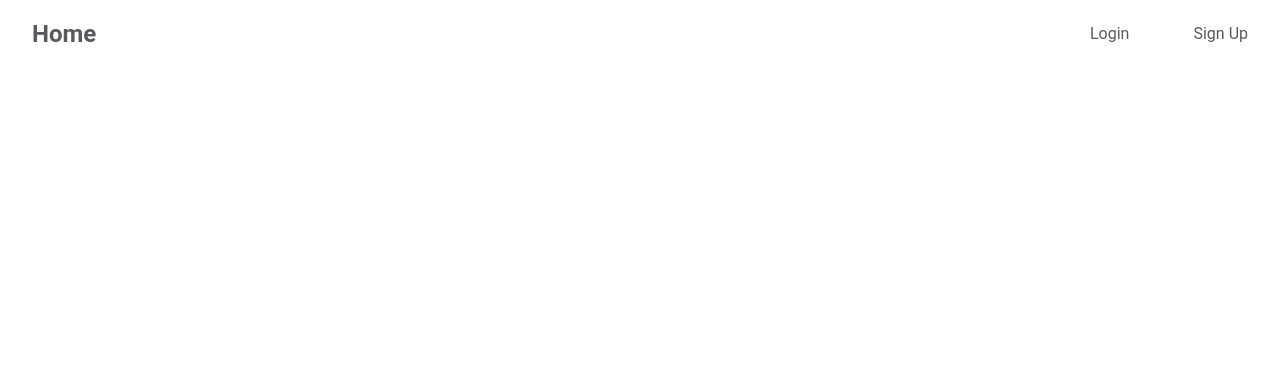
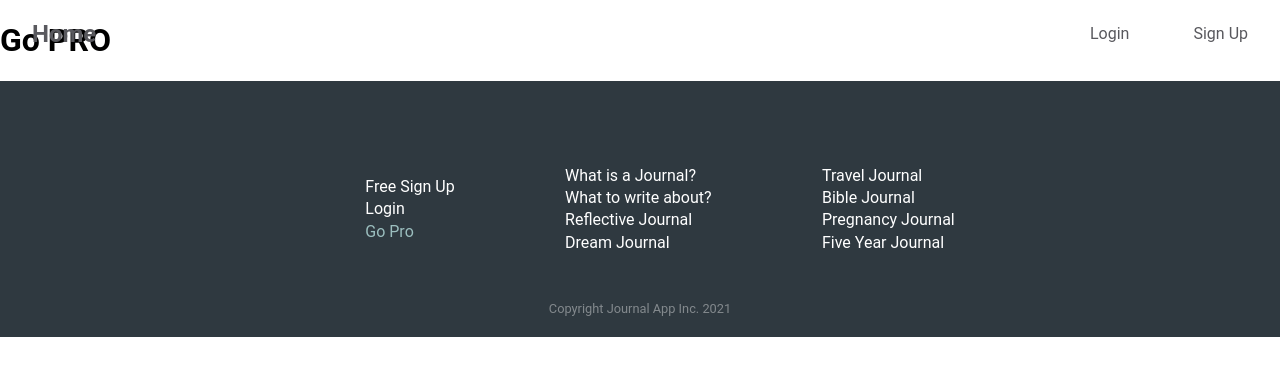
Before and after one commit to rpashev/vue-journal-app, a Vue app: page /go-pro in a window 1280 px wide. Before the commit this address had no page. Shown: the top 376 px of the page. Built offline with nearby package versions, Linux system fonts and the light colour scheme.

Commit message:
added a footer

```diff
--- a/src/App.vue
+++ b/src/App.vue
@@ -1,12 +1,16 @@
 <template>
   <the-header />
   <router-view />
+  <the-footer />
 </template>
 <script>
 import TheHeader from "../src/components/layout/TheHeader.vue";
+import TheFooter from "../src/components/layout/TheFooter.vue";
+
 export default {
   components: {
     TheHeader,
+    TheFooter
   },
 };
 </script>
--- a/src/components/layout/TheFooter.vue
+++ b/src/components/layout/TheFooter.vue
@@ -1,3 +1,87 @@
 <template>
+  <footer>
+    <ul class="footer__prompts">
+      <li>
+        <router-link to="/sign-up">Free Sign Up</router-link>
+      </li>
+      <li>
+        <router-link to="/login">Login</router-link>
+      </li>
+      <li>
+        <router-link to="/go-pro">Go Pro</router-link>
+      </li>
+    </ul>
+    <div class="footer__info">
+      <ul class="footer__info-group">
+        <li>
+          <router-link to="/sign-up">What is a Journal?</router-link>
+        </li>
+        <li>
+          <router-link to="/sign-up">What to write about?</router-link>
+        </li>
+        <li>
+          <router-link to="/sign-up">Reflective Journal</router-link>
+        </li>
+        <li>
+          <router-link to="/sign-up">Dream Journal</router-link>
+        </li>
+      </ul>
+      <ul class="footer__info-group">
+        <li>
+          <router-link to="/sign-up">Travel Journal</router-link>
+        </li>
+        <li>
+          <router-link to="/sign-up">Bible Journal</router-link>
+        </li>
+        <li>
+          <router-link to="/sign-up">Pregnancy Journal</router-link>
+        </li>
+        <li>
+          <router-link to="/sign-up">Five Year Journal</router-link>
+        </li>
+      </ul>
+    </div>
+    <p>Copyright Journal App Inc. 2021</p>
+  </footer>
+</template>
 
-</template>
+<style scoped>
+footer {
+  position: relative;
+  bottom: 0;
+  left: 0;
+  height: 16rem;
+  width: 100%;
+  background: #2f3940;
+  display: flex;
+  align-items: center;
+  justify-content: center;
+}
+.footer__info {
+  display: flex;
+}
+ul {
+  list-style: none;
+}
+li {
+  margin: 0.2rem;
+}
+a {
+  font: inherit;
+  margin: 0 2rem;
+  text-decoration: none;
+  color: #fff;
+}
+a:active,
+a:hover,
+a.router-link-active {
+  color: rgb(155, 190, 190);
+}
+p {
+  position: absolute;
+  font-size: 0.8rem;
+  bottom: 0.5rem;
+  color: #fff;
+  opacity: 0.4;
+}
+</style>
--- a/src/components/layout/TheHeader.vue
+++ b/src/components/layout/TheHeader.vue
@@ -39,7 +39,6 @@ header {
   background: transparent;
   z-index: 100;
   width: 100%;
-
 }
 nav {
   display: flex;
@@ -57,12 +56,11 @@ a {
   font: inherit;
   margin: 0 2rem;
   text-decoration: none;
-  color:#59595e;
+  color: #59595e;
 }
 a:active,
 a:hover,
 a.router-link-active {
   border-bottom: 2px solid #03692d;
 }
-
 </style>
--- /dev/null
+++ b/src/pages/GoPro.vue
@@ -0,0 +1,3 @@
+<template>
+  <h1>Go PRO</h1>
+</template>
--- a/src/router/index.js
+++ b/src/router/index.js
@@ -2,6 +2,7 @@ import { createRouter, createWebHistory } from "vue-router";
 import LandingPage from "../pages/LandingPage.vue";
 import Login from "../pages/auth/Login.vue";
 import SignUp from "../pages/auth/SignUp.vue";
+import GoPro from "../pages/GoPro.vue"
 
 const routes = [
   {
@@ -18,6 +19,11 @@ const routes = [
     path: "/sign-up",
     name: "SignUp",
     component: SignUp
+  },
+  {
+    path: "/go-pro",
+    name: "GoPro",
+    component: GoPro
   }
 
 ];
```
Also changed, not shown: src/main.js (line endings or trailing spaces), src/pages/user-pages/GoPro.vue (deleted).
